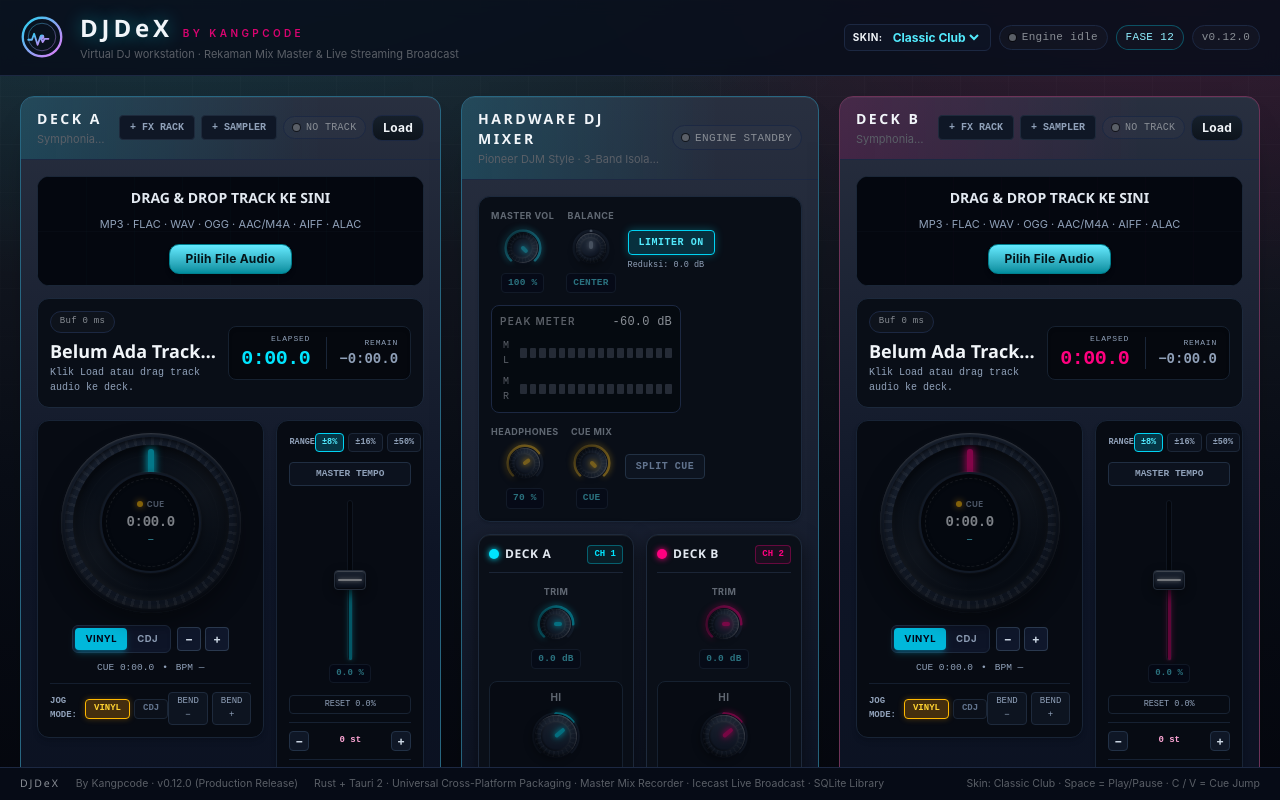
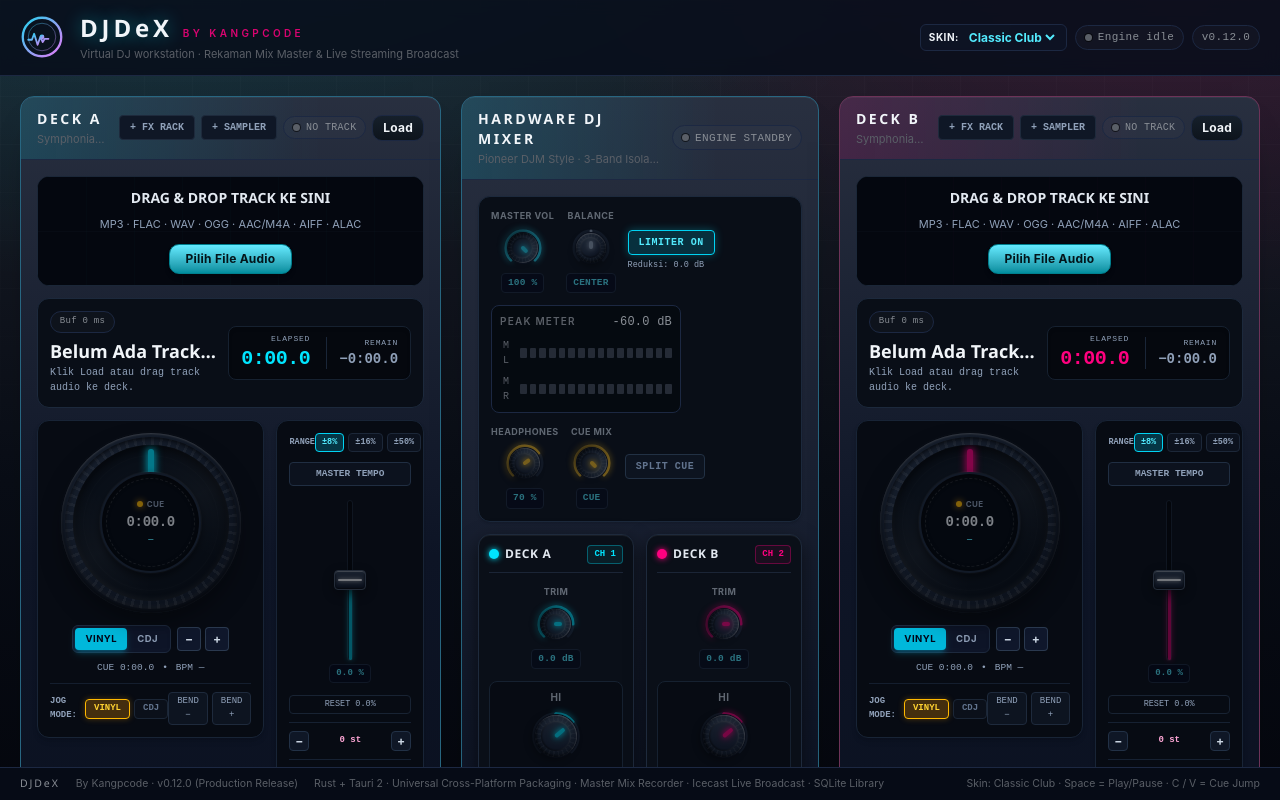
Before and after one commit to kangpcode/djdex, a React (Vite) app: page / in a window 1280 px wide. Built offline with nearby package versions, Linux system fonts and the light colour scheme.

Commit message:
refactor: remove FASE 12 chip from header component

```diff
--- a/src/components/Header.tsx
+++ b/src/components/Header.tsx
@@ -156,7 +156,6 @@ export function Header({ status }: { status: EngineStatus | null }) {
         </div>
 
         <StatusPill status={status} />
-        <span className="chip border-cyan/30 text-cyan-soft">FASE 12</span>
         <span className="chip">v0.12.0</span>
       </div>
     </header>
```
